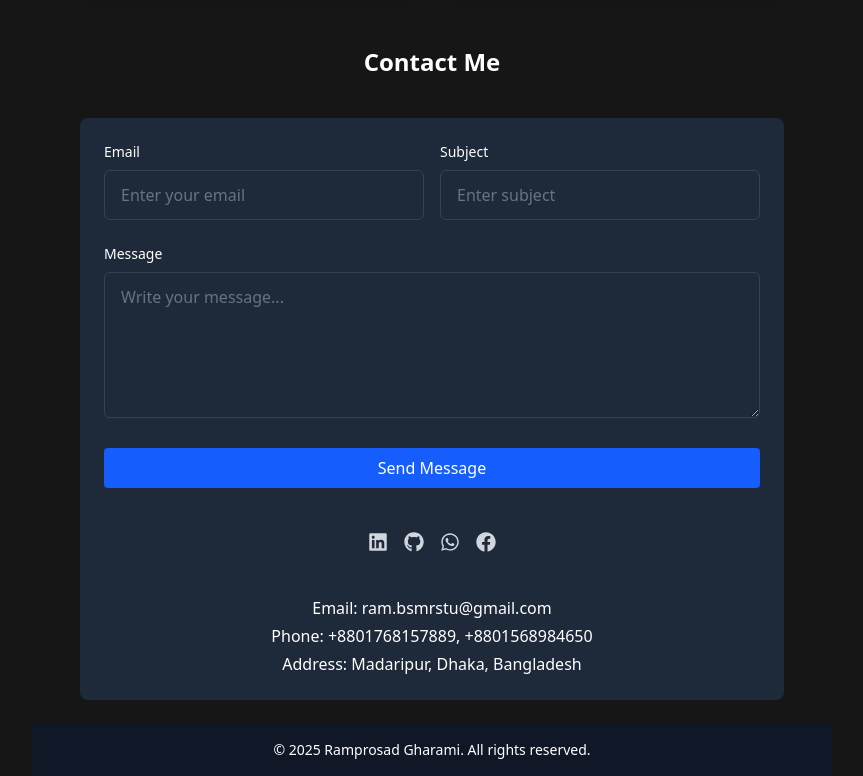
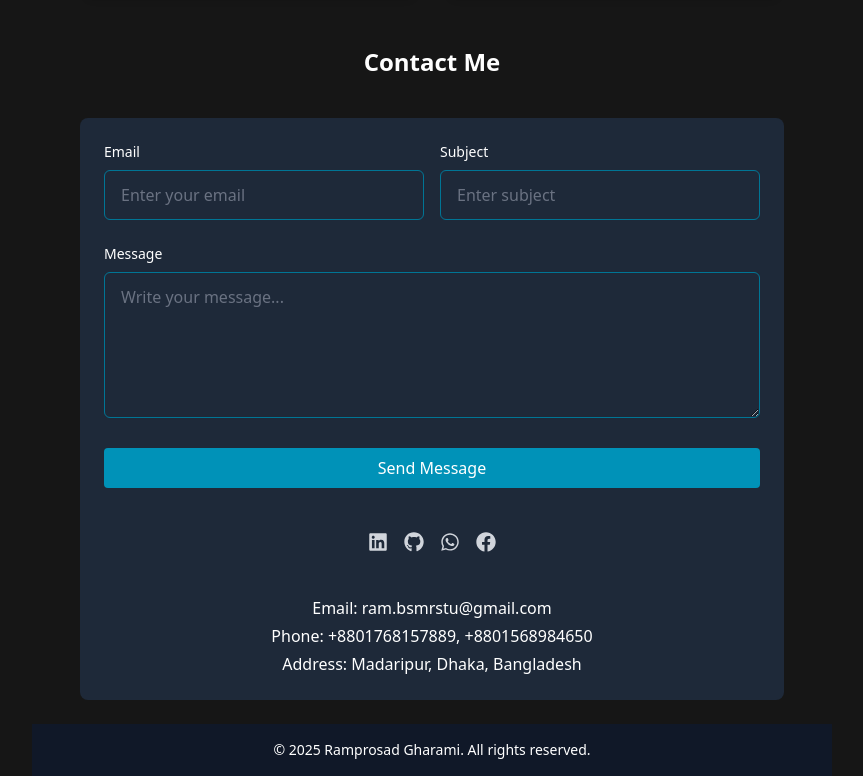
Before and after one commit to RamprosadG/ramprosad-portfolio, a React (Vite) app: page / in a window 1280 px wide. Shown: the part 7514-8290 px from the top of the page, without its empty margins (408-1271 px from the left). Built offline with nearby package versions, Linux system fonts and the light colour scheme; no server answers.

Commit message:
Update the contact page

```diff
--- a/src/components/Contact.tsx
+++ b/src/components/Contact.tsx
@@ -64,7 +64,7 @@ const Contact: React.FC = () => {
                     message: "Invalid email",
                   },
                 })}
-                className="w-full px-4 py-3 border border-gray-700 rounded-md text-white placeholder-gray-500 focus:outline-none focus:ring-2 focus:ring-blue-500"
+                className="w-full px-4 py-3 border border-cyan-700 rounded-md text-white placeholder-gray-500 focus:outline-none focus:ring-2 focus:ring-cyan-700"
                 placeholder="Enter your email"
               />
               {errors.email && (
@@ -88,7 +88,7 @@ const Contact: React.FC = () => {
                 {...register("subject", {
                   required: "Subject is required",
                 })}
-                className="w-full px-4 py-3 border border-gray-700 rounded-md bg-gray-800 text-white placeholder-gray-500 focus:outline-none focus:ring-2 focus:ring-blue-500"
+                className="w-full px-4 py-3 border border-cyan-700 rounded-md bg-gray-800 text-white placeholder-gray-500 focus:outline-none focus:ring-2 focus:ring-cyan-700"
                 placeholder="Enter subject"
               />
               {errors.subject && (
@@ -113,7 +113,7 @@ const Contact: React.FC = () => {
               {...register("message", {
                 required: "Message is required",
               })}
-              className="w-full px-4 py-3 border border-gray-700 rounded-md bg-gray-800 text-white placeholder-gray-500 focus:outline-none focus:ring-2 focus:ring-blue-500"
+              className="w-full px-4 py-3 border border-cyan-700 rounded-md bg-gray-800 text-white placeholder-gray-500 focus:outline-none focus:ring-2 focus:ring-cyan-700"
               placeholder="Write your message..."
             ></textarea>
             {errors.message && (
@@ -127,13 +127,13 @@ const Contact: React.FC = () => {
           <button
             type="submit"
             disabled={isSubmitting}
-            className="mt-4 px-6 py-2 cursor-pointer bg-blue-600 text-white rounded hover:bg-blue-700 transition w-full justify-center flex items-center gap-2"
+            className="mt-4 px-6 py-2 cursor-pointer bg-cyan-600 text-white rounded hover:bg-cyan-700 transition w-full justify-center flex items-center gap-2"
           >
             {isSubmitting ? "Sending..." : "Send Message"}
           </button>
 
           {toastVisible && (
-            <div className="fixed bottom-5 right-5 bg-green-600 text-white px-4 py-3 rounded shadow-lg">
+            <div className="fixed bottom-5 right-5 bg-cyan-600 text-white px-4 py-2 rounded shadow-lg">
               Message sent!
             </div>
           )}
```
